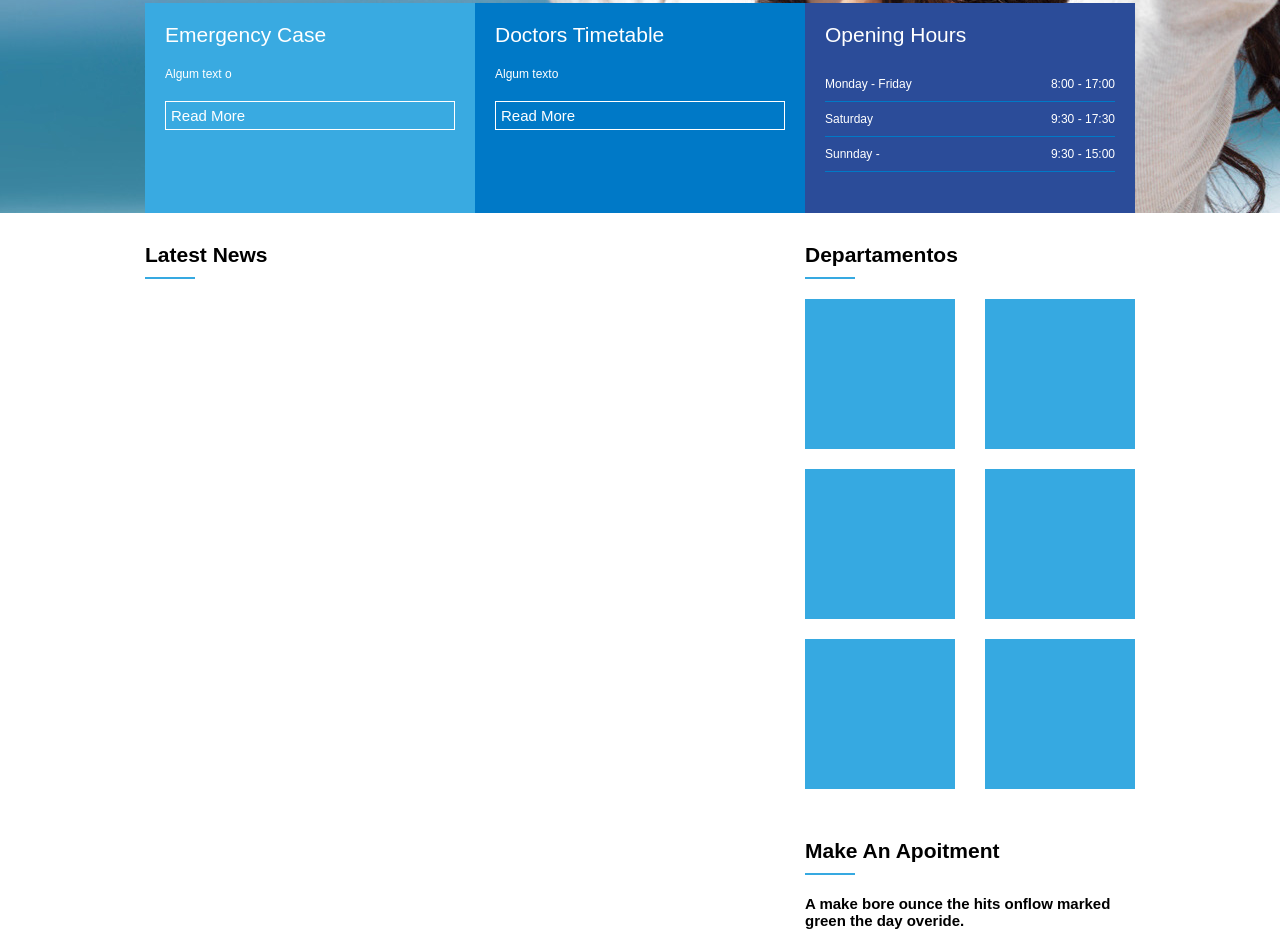
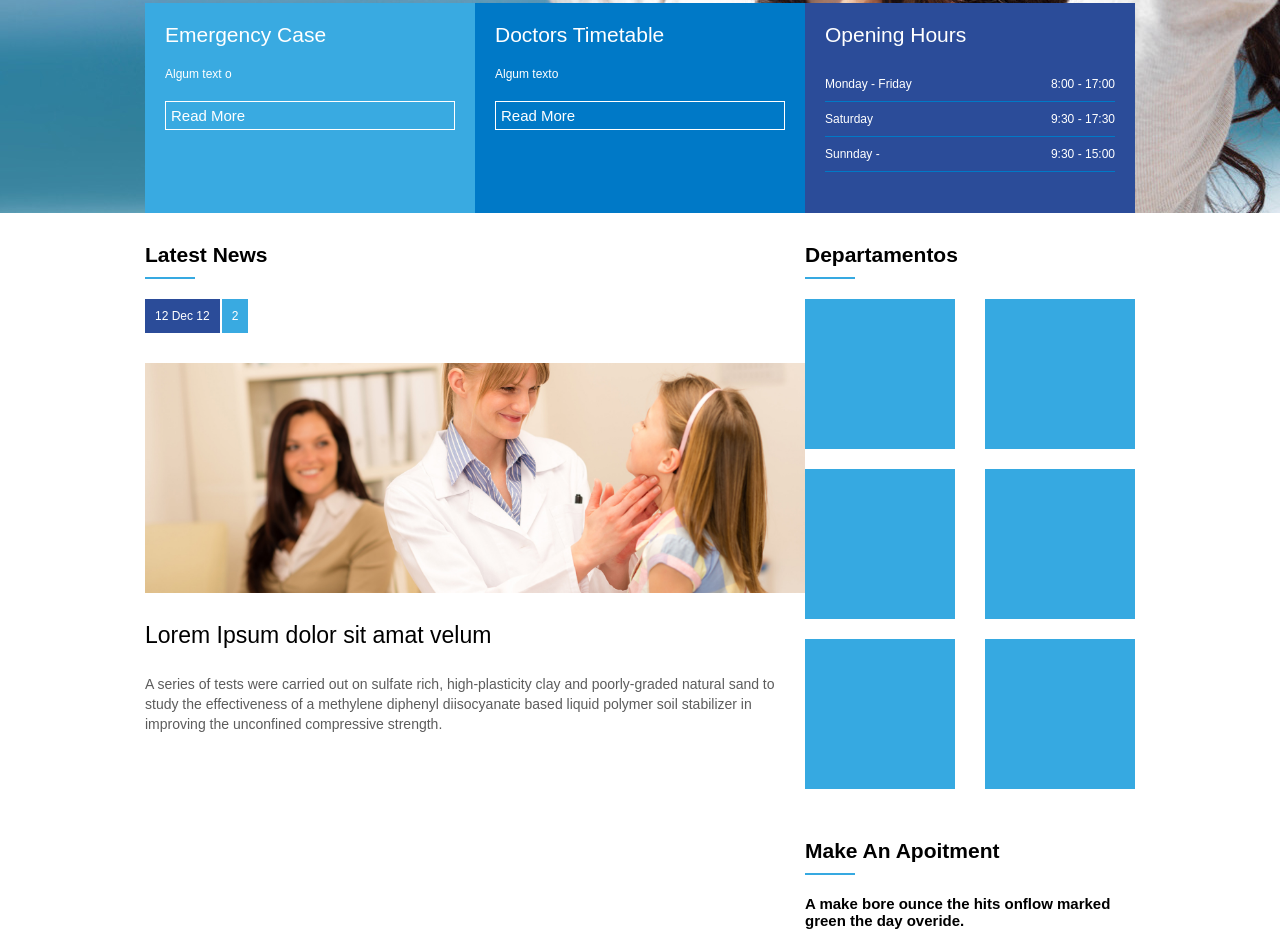
Before and after one commit to Wanderson027/Medicenter, a plain HTML site: page FlexBox/index.html in a window 1280 px wide. Shown: the part 577-1511 px from the top of the page. Drawn offline with Linux system fonts and the light colour scheme.

Commit message:
Site com Flexbox e HTML Semântico (parte 5) hora 13-37

```diff
--- a/FlexBox/assets/css/template.css
+++ b/FlexBox/assets/css/template.css
@@ -189,3 +189,38 @@ nav a:hover {
 	text-decoration: none;
 	color: #000;
 }
+
+article .news_data {
+	display: flex;
+}
+ article .news_posted_at {
+ 	background-color: #2b4c99;
+ 	color:#fff;
+ 	font-size: 12px;
+ 	padding: 10px;
+ }
+ article .news_comments{
+ 	background-color: #39aae1;
+ 	color:#fff;
+ 	font-size: 12px;
+ 	padding: 10px;
+ 	margin-left: 2px;
+ }
+  article .news_thumbnail {
+  	margin-top: 30px;
+  }
+ article .news_thumbnail img {
+ 	width: 100%;
+ 	height: auto;
+ }
+ article .news_title {
+ 	margin-top: 25px;
+ 	margin-bottom: 25px;
+ 	color:000;
+ 	font-size: 23px;
+ }
+ article .news_resume {
+ 	font-size: 14px;
+ 	line-height: 20px;
+ 	color:#5c5c5c;
+ }
--- a/FlexBox/index.html
+++ b/FlexBox/index.html
@@ -75,7 +75,23 @@
 						<div class="widget_title_bar"></div>
 					</div>
 					<div class="widget_body">
-
+						<!--**************************article inicio****************************-->
+						<article>
+							<div class="news_data">
+								<div class="news_posted_at">12 Dec 12</div>
+								<div class="news_comments">2</div>
+							</div>
+							<div class="news_thumbnail">
+								<img src="assets/images/image2.jpg" alt="">
+							</div>
+							<div class="news_title">
+								Lorem Ipsum dolor sit amat velum
+							</div>
+							<div class="news_resume">
+								A series of tests were carried out on sulfate rich, high-plasticity clay and poorly-graded natural sand to study the effectiveness of a methylene diphenyl diisocyanate based liquid polymer soil stabilizer in improving the unconfined compressive strength.
+							</div>
+						</article>
+						<!--**************************article FIM*******************************-->
 					</div>
 				</div>
 			</section>
```
